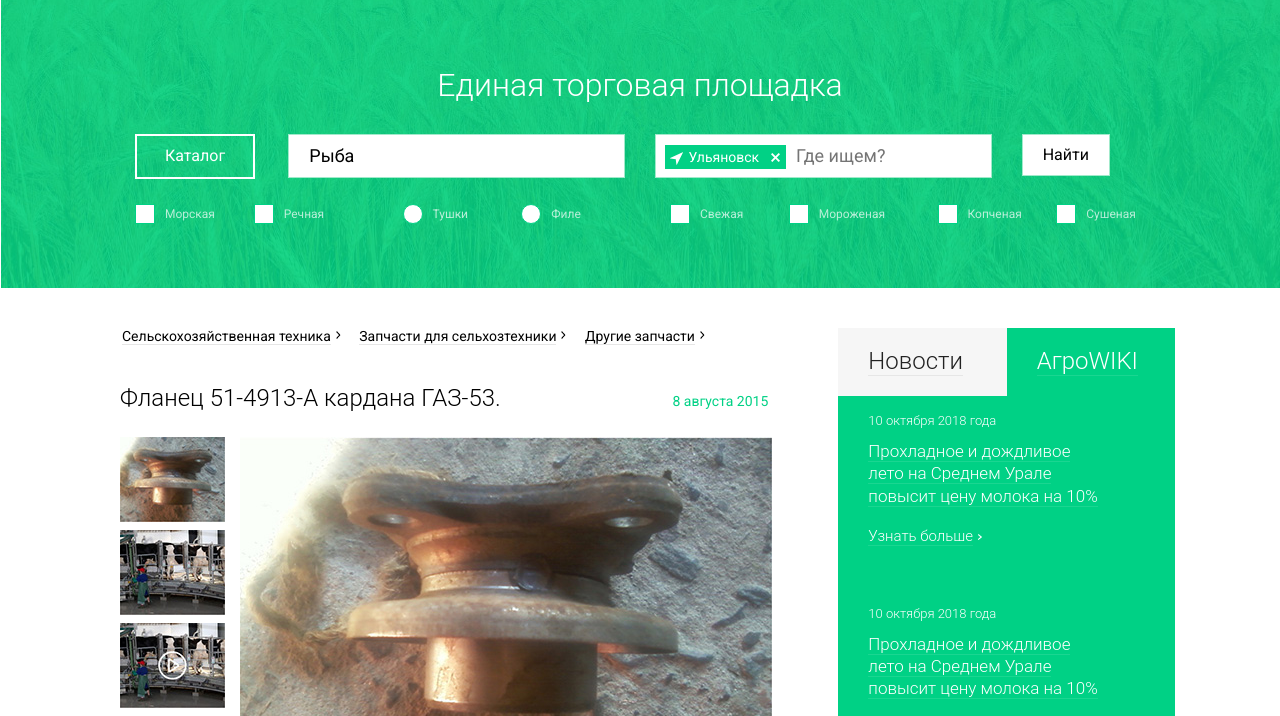
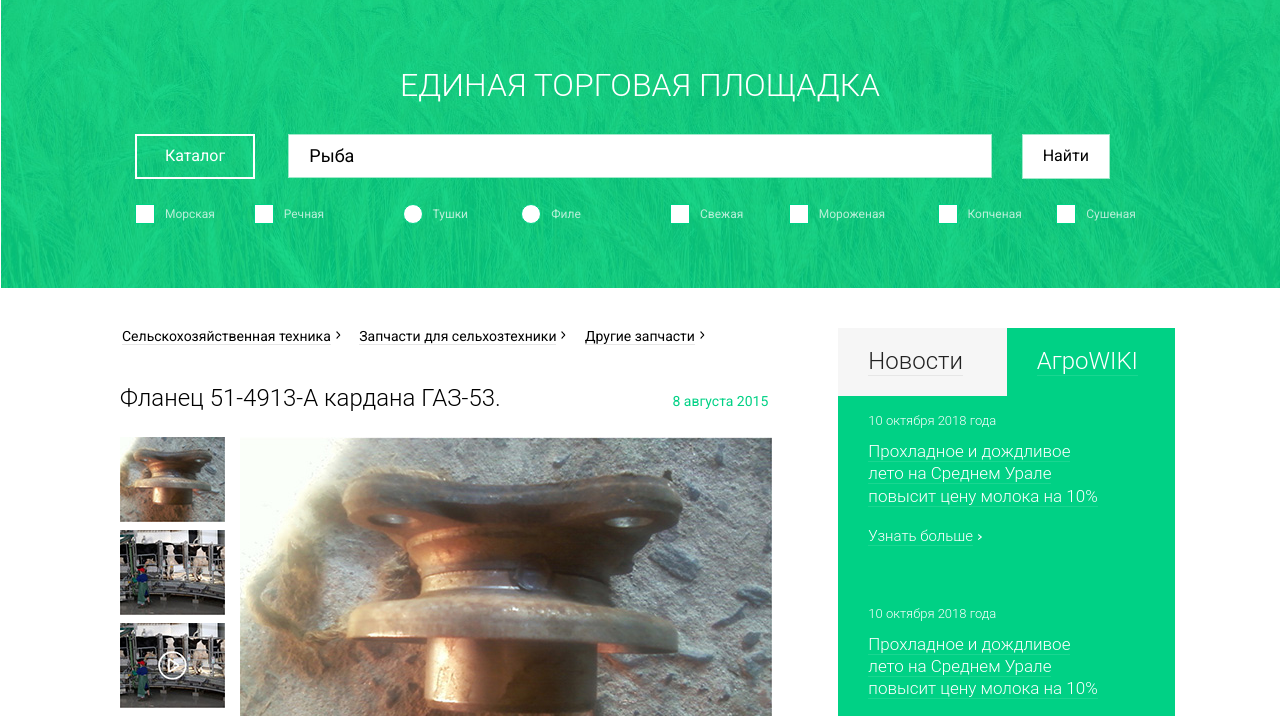
Before and after one commit to edwardgorbachev/agrostrana_static, a plain HTML site: page card_product.html in a window 1280 px wide. Shown: the part 81-797 px from the top of the page. Drawn offline with Linux system fonts and the light colour scheme.

Commit message:
change page card

```diff
--- a/card_product.html
+++ b/card_product.html
@@ -179,8 +179,8 @@
     <div class="header-content">
         <div class="container clearfix">
 
-            <div class="col-xs-12 page-header text-center">
-                <h2>Единая торговая площадка</h2>
+            <div class="col-xs-12 text-center">
+                <h2>ЕДИНАЯ ТОРГОВАЯ ПЛОЩАДКА</h2>
             </div>
 
             <div class="col-xs-12 col-md-12 top-search-form clearfix">
@@ -191,16 +191,8 @@
                         <div class="col-md-2 hidden-sm hidden-xs catalogue-link">
                             <a href="#">Каталог</a>
                         </div>
-                        <div class="col-md-4"><input type="text" name="q" value="Рыба" placeholder="Что ищем?"/></div>
-                        <div class="col-md-4">
-                            <div class="city-place">
-                                <img class="geo" src="resources/images/svg/res/geo.svg" alt=""/>
-                                <span>Ульяновск</span>
-                                <a href="#"><img class="close" src="resources/images/svg/res/close.svg" alt=""/></a>
-                            </div>
-                            <input type="text" class="input-place" name="place" value="" placeholder="Где ищем?"/>
+                        <div class="col-xs-8"><input type="text" name="q" value="Рыба" placeholder="Что ищем?"/></div>
 
-                        </div>
                         <div class="col-md-1 text-xs-center text-sm-center">
                             <button class="btn search-btn" type="submit">Найти</button>
                         </div>
--- a/resources/css/common.css
+++ b/resources/css/common.css
@@ -350,7 +350,7 @@ header .login button {
   padding-left: 140px;
 }
 .top-search-form .search-btn {
-  height: 42px;
+  height: 45px;
 }
 .top-search-form .catalogue-link a {
   display: block;
```
